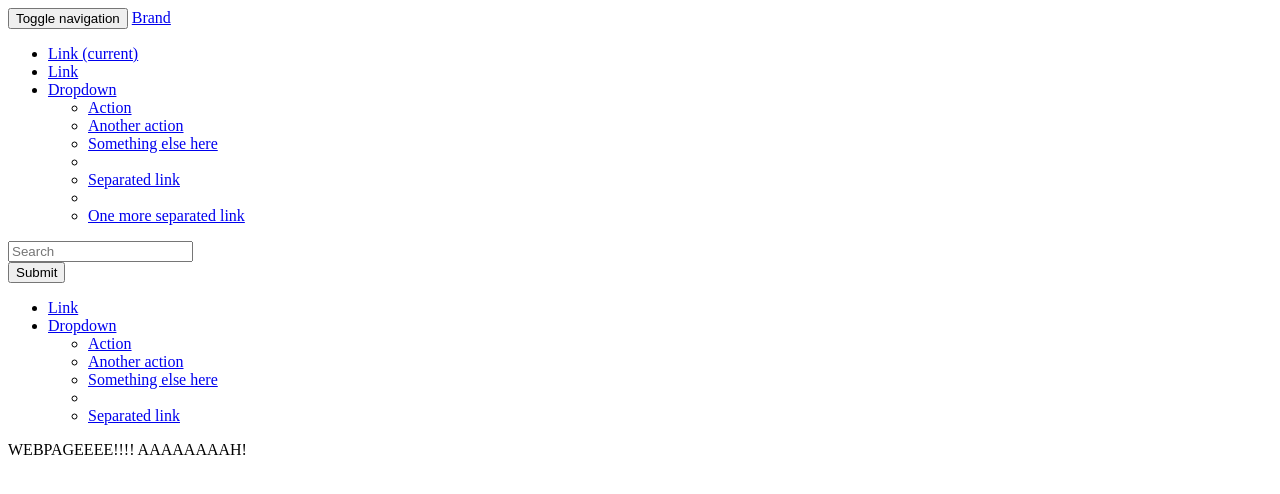
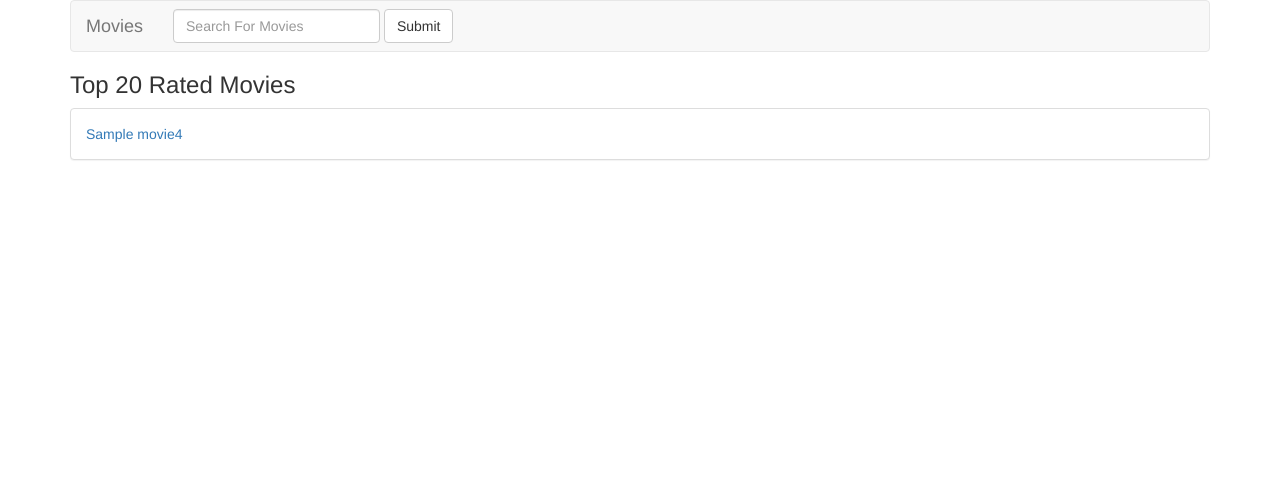
Before and after one commit to jnwcki/movie_ratings, a Django app: template movieratings/templates/top_twenty.html in a window 1280 px wide. Shown: the top 494 px of the page. Run offline with Django 3.2, Linux system fonts and the light colour scheme; the template is opened without the code that fills it: most values are stand-ins (such as "Sample title", 1, 10 or a date in 2020); parts of the project's set-up code (start-up, migrations or seed data) failed here and were passed over; some libraries are stand-ins or nearby versions.

Commit message:
added top 20

```diff
--- a/jude_movieratings/urls.py
+++ b/jude_movieratings/urls.py
@@ -16,13 +16,14 @@ Including another URLconf
 from django.conf.urls import url
 from django.contrib import admin
 
-from movieratings.views import make_index, movie_view, user_view
+from movieratings.views import make_index, movie_view, user_view, top_twty
 
 urlpatterns = [
     url(r'^admin/', admin.site.urls),
     url(r'^$', make_index, name='index'),
     url(r'movie/(\d+$)', movie_view, name="selected_movie"),
-    url(r'rater/(\d+)', user_view, name="user_page")
+    url(r'rater/(\d+)', user_view, name="user_page"),
+    url(r'top/', top_twty, name="top_twty")
 
 
 ]
--- a/movieratings/templates/base.html
+++ b/movieratings/templates/base.html
@@ -35,7 +35,7 @@
 
 
 
-
+<script src="https://code.jquery.com/jquery-2.2.1.min.js"></script>
 <script src="https://maxcdn.bootstrapcdn.com/bootstrap/3.3.6/js/bootstrap.min.js" integrity="sha384-0mSbJDEHialfmuBBQP6A4Qrprq5OVfW37PRR3j5ELqxss1yVqOtnepnHVP9aJ7xS" crossorigin="anonymous"></script>
 </div>
 </body>
--- a/movieratings/templates/top_twenty.html
+++ b/movieratings/templates/top_twenty.html
@@ -1,73 +1,16 @@
-<!DOCTYPE html>
-<html lang="en">
-<head>
-    <meta charset="UTF-8">
-    <title>Title</title>
-</head>
-<body><div class="container">
-<nav class="navbar navbar-default">
-  <div class="container-fluid">
-    <!-- Brand and toggle get grouped for better mobile display -->
-    <div class="navbar-header">
-      <button type="button" class="navbar-toggle collapsed" data-toggle="collapse" data-target="#bs-example-navbar-collapse-1" aria-expanded="false">
-        <span class="sr-only">Toggle navigation</span>
-        <span class="icon-bar"></span>
-        <span class="icon-bar"></span>
-        <span class="icon-bar"></span>
-      </button>
-      <a class="navbar-brand" href="#">Brand</a>
-    </div>
+{% extends 'base.html' %}
 
-    <!-- Collect the nav links, forms, and other content for toggling -->
-    <div class="collapse navbar-collapse" id="bs-example-navbar-collapse-1">
-      <ul class="nav navbar-nav">
-        <li class="active"><a href="#">Link <span class="sr-only">(current)</span></a></li>
-        <li><a href="#">Link</a></li>
-        <li class="dropdown">
-          <a href="#" class="dropdown-toggle" data-toggle="dropdown" role="button" aria-haspopup="true" aria-expanded="false">Dropdown <span class="caret"></span></a>
-          <ul class="dropdown-menu">
-            <li><a href="#">Action</a></li>
-            <li><a href="#">Another action</a></li>
-            <li><a href="#">Something else here</a></li>
-            <li role="separator" class="divider"></li>
-            <li><a href="#">Separated link</a></li>
-            <li role="separator" class="divider"></li>
-            <li><a href="#">One more separated link</a></li>
-          </ul>
-        </li>
-      </ul>
-      <form class="navbar-form navbar-left" role="search">
-        <div class="form-group">
-          <input type="text" class="form-control" placeholder="Search">
-        </div>
-        <button type="submit" class="btn btn-default">Submit</button>
-      </form>
-      <ul class="nav navbar-nav navbar-right">
-        <li><a href="#">Link</a></li>
-        <li class="dropdown">
-          <a href="#" class="dropdown-toggle" data-toggle="dropdown" role="button" aria-haspopup="true" aria-expanded="false">Dropdown <span class="caret"></span></a>
-          <ul class="dropdown-menu">
-            <li><a href="#">Action</a></li>
-            <li><a href="#">Another action</a></li>
-            <li><a href="#">Something else here</a></li>
-            <li role="separator" class="divider"></li>
-            <li><a href="#">Separated link</a></li>
-          </ul>
-        </li>
-      </ul>
-    </div><!-- /.navbar-collapse -->
-  </div><!-- /.container-fluid -->
-</nav>
+{% block content %}
+<div><h3>Top 20 Rated Movies</h3></div>
+{% for movie in top_twty %}
 
-WEBPAGEEEE!!!! AAAAAAAAH!
+<div class="panel panel-default">
+<div class="panel-body">
+    <a href="/movie/{{ movie.pk }}">{{ movie.title }}{{ movie.rating }}</a>
+</div>
+</div>
+{% endfor %}
 
 
 
-
-
-<script src="https://maxcdn.bootstrapcdn.com/bootstrap/3.3.6/js/bootstrap.min.js" integrity="sha384-0mSbJDEHialfmuBBQP6A4Qrprq5OVfW37PRR3j5ELqxss1yVqOtnepnHVP9aJ7xS" crossorigin="anonymous"></script>
-</div>
-
-
-</body>
-</html>
+{% endblock content %}
```
Also changed, not shown: movieratings/views.py (+4 -4 lines).
